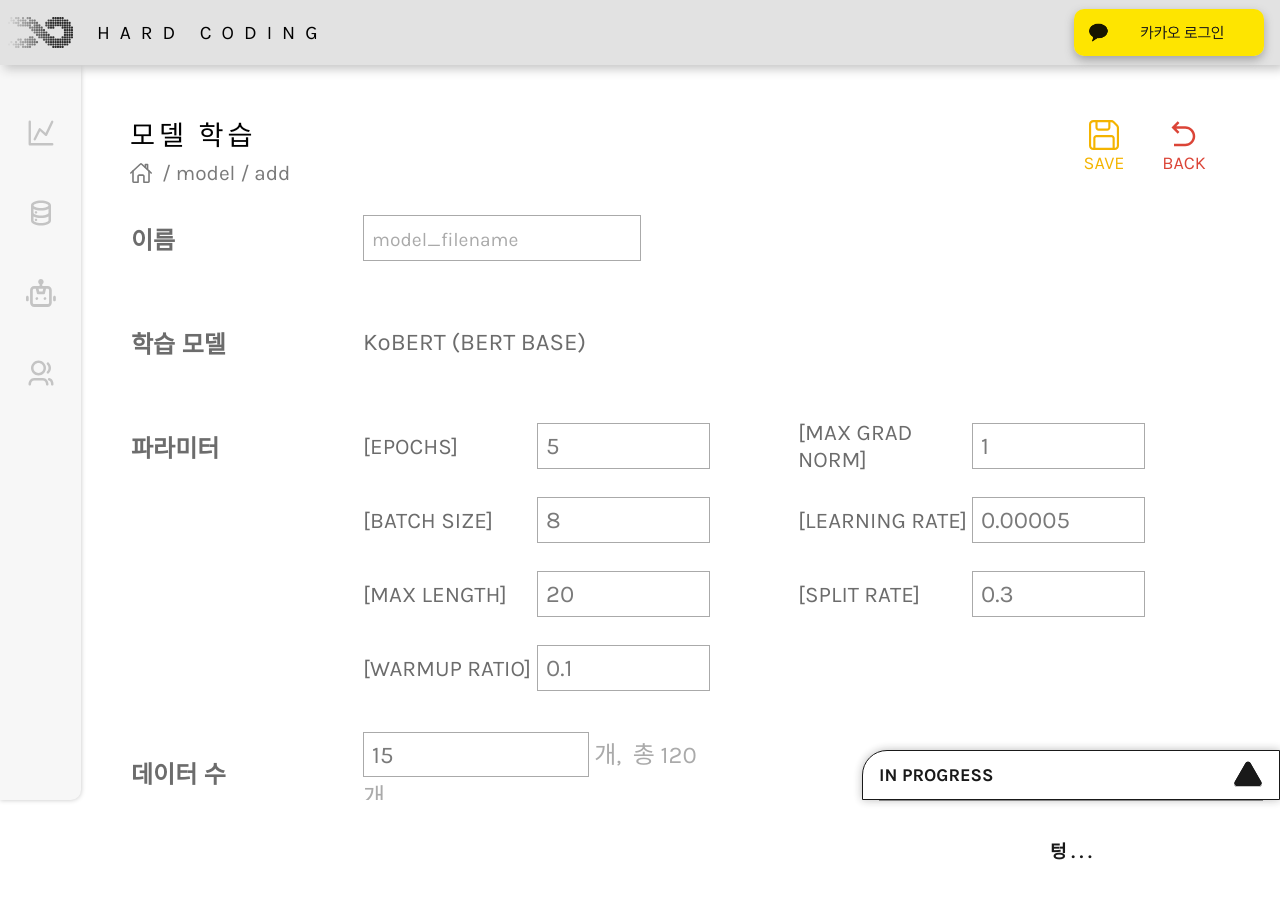
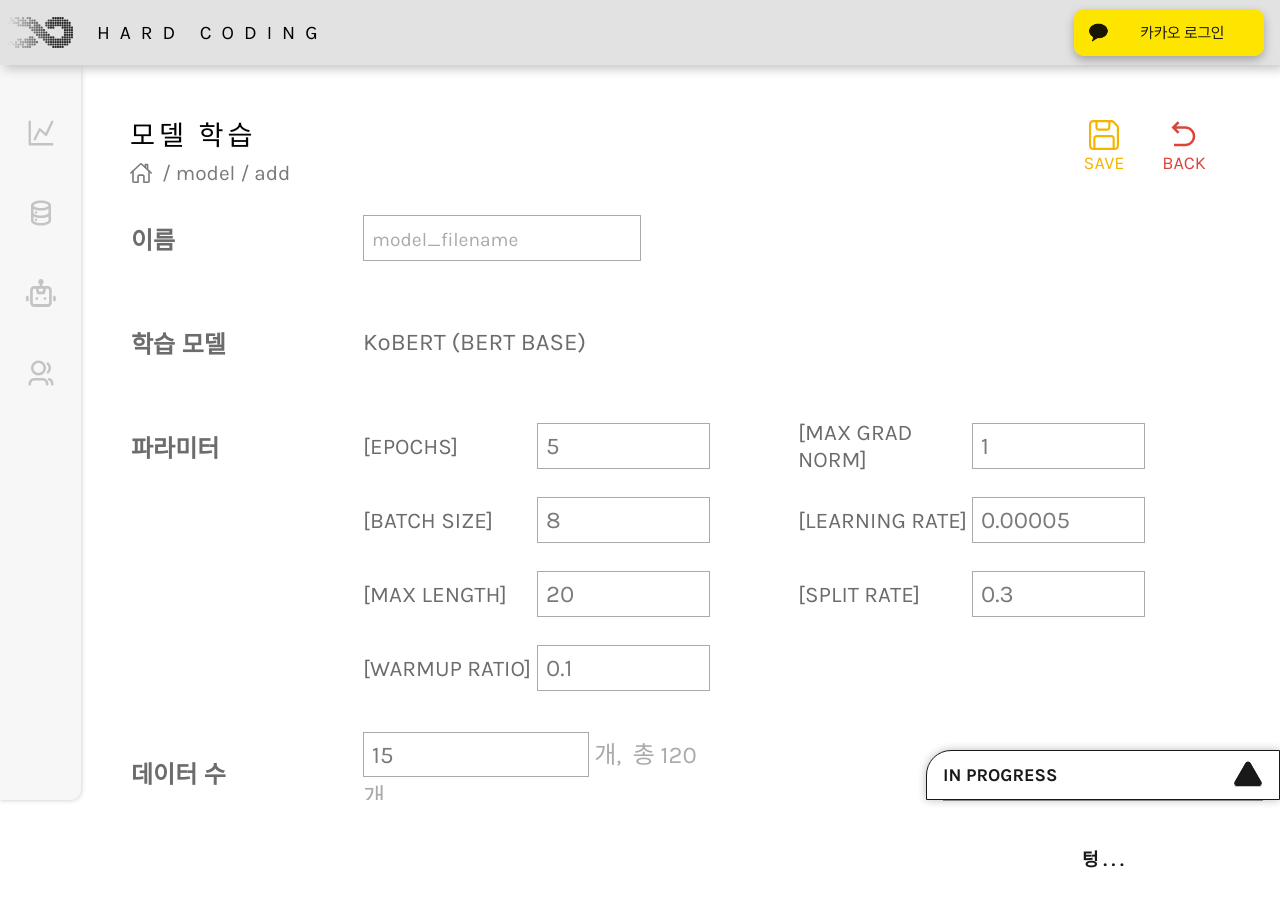
Before and after one commit to hard-coding-mlops/mini-mlops-react, a React (Create React App) app: page /model/add in a window 1280 px wide. Built offline with nearby package versions, Linux system fonts and the light colour scheme; a web font is replaced by a local one.

Commit message:
style: ProgressBox 스타일 수정

```diff
--- a/src/components/ProgressBox/ProgressBox.module.css
+++ b/src/components/ProgressBox/ProgressBox.module.css
@@ -3,8 +3,8 @@
     z-index: 200;
     bottom: 0;
     right: 0;
-    width: 30vw;
-    height: 16vh;
+    width: 25vw;
+    height: 18vh;
     padding: 0.5rem 1rem;
     background-color: white;
     border-radius: 25px 0 0 0;
@@ -59,7 +59,7 @@
 }
 .empty {
     width: 100%;
-    height: calc(16vh - 3rem);
+    height: calc(18vh - 3rem);
     /* height: 100%; */
     display: flex;
     justify-content: center;
```
